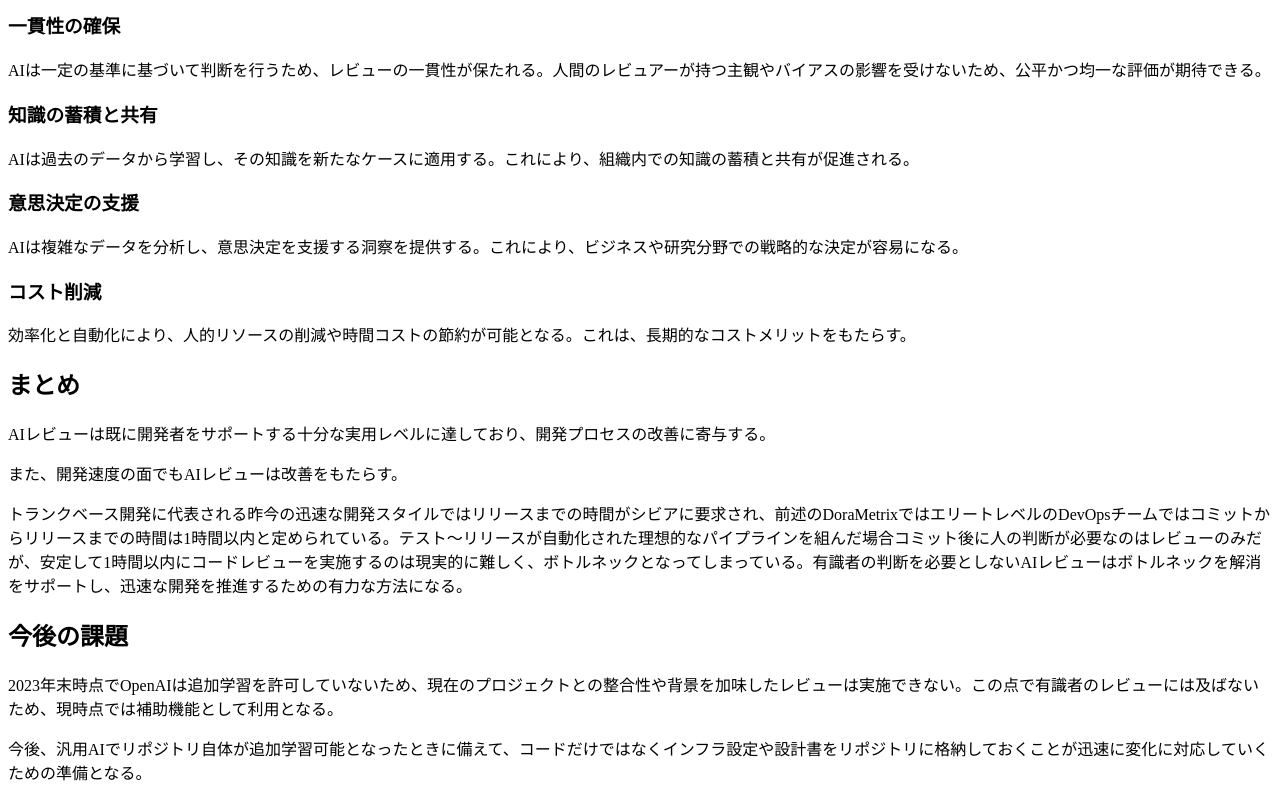
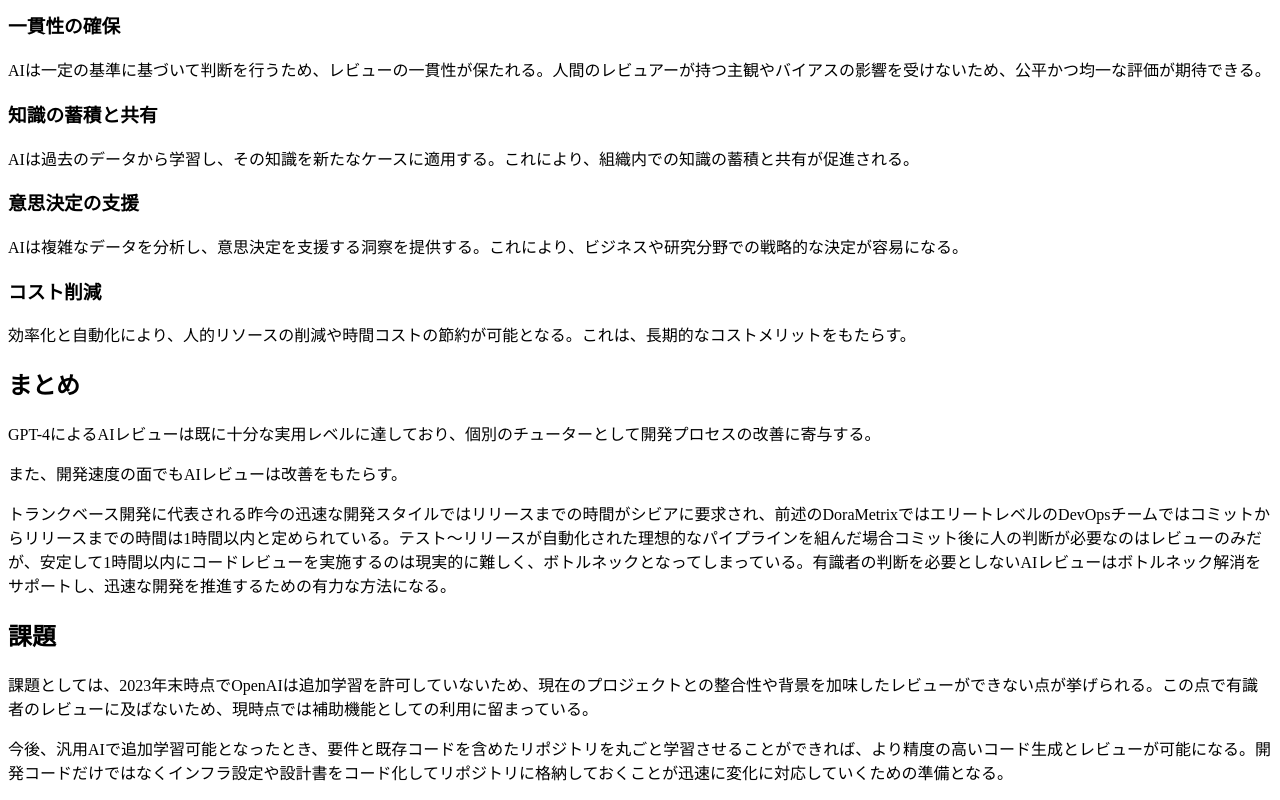
Before and after one commit to gongyong/docs, a Next.js app: page /ai_review/effects_of_aireview in a window 1280 px wide. Shown: the part 1249-2049 px from the top of the page. Built offline with nearby package versions, Linux system fonts and the light colour scheme.

Commit message:
課題修正

```diff
--- a/pages/ai_review/effects_of_aireview.mdx
+++ b/pages/ai_review/effects_of_aireview.mdx
@@ -61,14 +61,14 @@ AIは複雑なデータを分析し、意思決定を支援する洞察を提供
 
 ## まとめ
 
-AIレビューは既に開発者をサポートする十分な実用レベルに達しており、開発プロセスの改善に寄与する。
+GPT-4によるAIレビューは既に十分な実用レベルに達しており、個別のチューターとして開発プロセスの改善に寄与する。
 
 また、開発速度の面でもAIレビューは改善をもたらす。
 
-トランクベース開発に代表される昨今の迅速な開発スタイルではリリースまでの時間がシビアに要求され、前述のDoraMetrixではエリートレベルのDevOpsチームではコミットからリリースまでの時間は1時間以内と定められている。テスト〜リリースが自動化された理想的なパイプラインを組んだ場合コミット後に人の判断が必要なのはレビューのみだが、安定して1時間以内にコードレビューを実施するのは現実的に難しく、ボトルネックとなってしまっている。有識者の判断を必要としないAIレビューはボトルネックを解消をサポートし、迅速な開発を推進するための有力な方法になる。
+トランクベース開発に代表される昨今の迅速な開発スタイルではリリースまでの時間がシビアに要求され、前述のDoraMetrixではエリートレベルのDevOpsチームではコミットからリリースまでの時間は1時間以内と定められている。テスト〜リリースが自動化された理想的なパイプラインを組んだ場合コミット後に人の判断が必要なのはレビューのみだが、安定して1時間以内にコードレビューを実施するのは現実的に難しく、ボトルネックとなってしまっている。有識者の判断を必要としないAIレビューはボトルネック解消をサポートし、迅速な開発を推進するための有力な方法になる。
 
-## 今後の課題
+## 課題
 
-2023年末時点でOpenAIは追加学習を許可していないため、現在のプロジェクトとの整合性や背景を加味したレビューは実施できない。この点で有識者のレビューには及ばないため、現時点では補助機能として利用となる。
+課題としては、2023年末時点でOpenAIは追加学習を許可していないため、現在のプロジェクトとの整合性や背景を加味したレビューができない点が挙げられる。この点で有識者のレビューに及ばないため、現時点では補助機能としての利用に留まっている。
 
-今後、汎用AIでリポジトリ自体が追加学習可能となったときに備えて、コードだけではなくインフラ設定や設計書をリポジトリに格納しておくことが迅速に変化に対応していくための準備となる。
+今後、汎用AIで追加学習可能となったとき、要件と既存コードを含めたリポジトリを丸ごと学習させることができれば、より精度の高いコード生成とレビューが可能になる。開発コードだけではなくインフラ設定や設計書をコード化してリポジトリに格納しておくことが迅速に変化に対応していくための準備となる。
```
